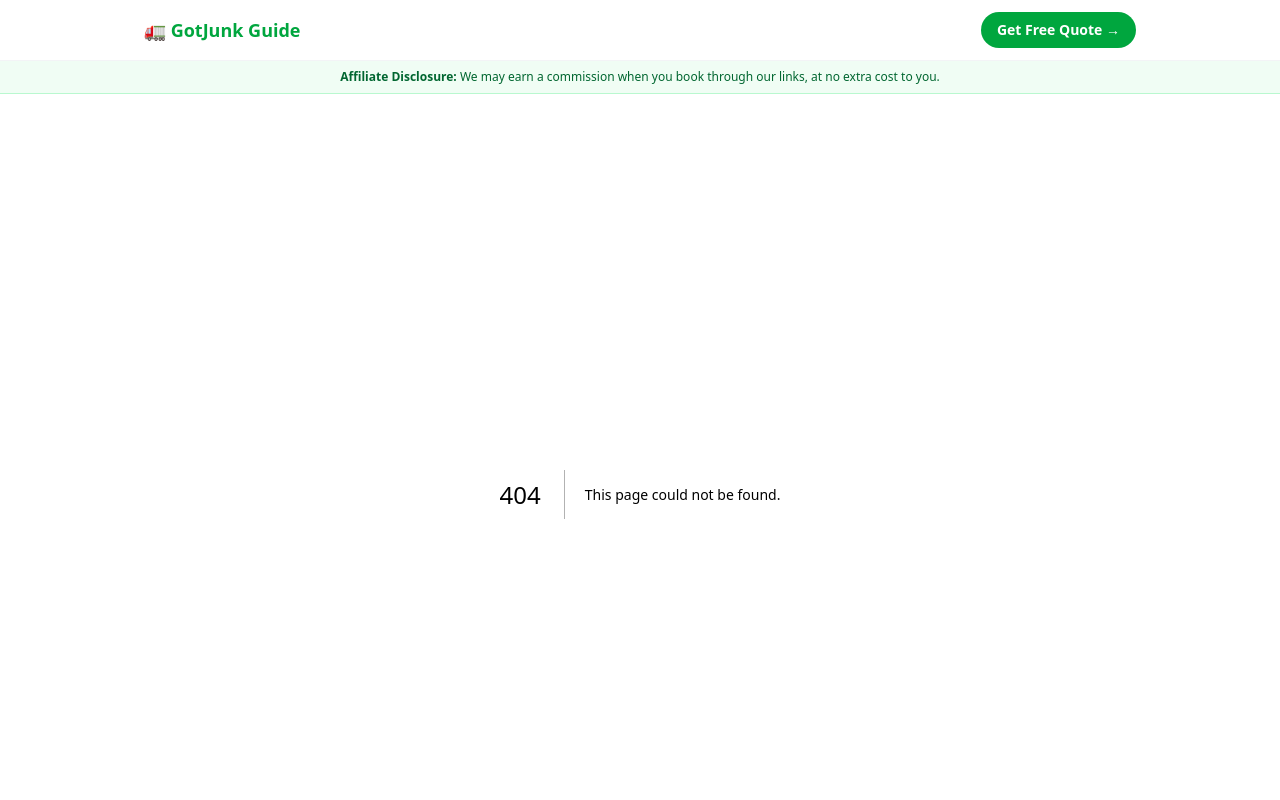
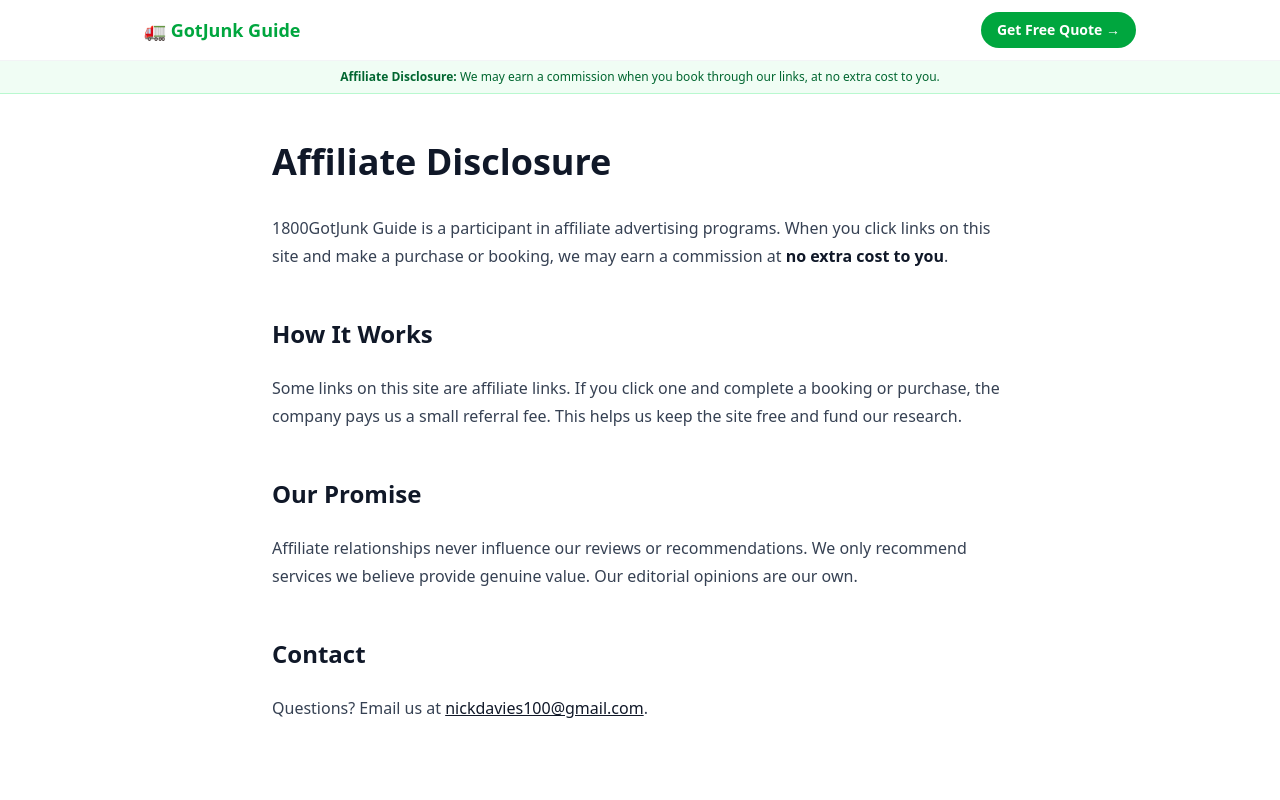
Before and after one commit to p32nicky/1800gotjunkguide, a Next.js app: page /affiliate-disclosure in a window 1280 px wide. Before the commit this address had no page. Shown: the top 800 px of the page. Built offline with nearby package versions, Linux system fonts and the light colour scheme.

Commit message:
Add affiliate disclosure and privacy policy pages

```diff
--- /dev/null
+++ b/app/affiliate-disclosure/page.tsx
@@ -0,0 +1,27 @@
+import type { Metadata } from "next";
+
+export const metadata: Metadata = {
+  title: "Affiliate Disclosure",
+  description: "Affiliate disclosure for 1800GotJunk Guide.",
+};
+
+export default function AffiliatDisclosure() {
+  return (
+    <div className="max-w-3xl mx-auto px-4 py-12 prose prose-gray">
+      <h1>Affiliate Disclosure</h1>
+      <p>
+        1800GotJunk Guide is a participant in affiliate advertising programs. When you click links on this site and make a purchase or booking, we may earn a commission at <strong>no extra cost to you</strong>.
+      </p>
+      <h2>How It Works</h2>
+      <p>
+        Some links on this site are affiliate links. If you click one and complete a booking or purchase, the company pays us a small referral fee. This helps us keep the site free and fund our research.
+      </p>
+      <h2>Our Promise</h2>
+      <p>
+        Affiliate relationships never influence our reviews or recommendations. We only recommend services we believe provide genuine value. Our editorial opinions are our own.
+      </p>
+      <h2>Contact</h2>
+      <p>Questions? Email us at <a href="mailto:nickdavies100@gmail.com">nickdavies100@gmail.com</a>.</p>
+    </div>
+  );
+}
--- /dev/null
+++ b/app/privacy-policy/page.tsx
@@ -0,0 +1,30 @@
+import type { Metadata } from "next";
+
+export const metadata: Metadata = {
+  title: "Privacy Policy",
+  description: "Privacy policy for 1800GotJunk Guide.",
+};
+
+export default function PrivacyPolicy() {
+  return (
+    <div className="max-w-3xl mx-auto px-4 py-12 prose prose-gray">
+      <h1>Privacy Policy</h1>
+      <p>Last updated: May 2026</p>
+
+      <h2>Information We Collect</h2>
+      <p>We use Google Analytics to collect anonymous usage data (pages visited, time on site, general location). No personally identifiable information is collected unless you contact us directly.</p>
+
+      <h2>Cookies</h2>
+      <p>Google Analytics uses cookies to track site usage. You can disable cookies in your browser settings at any time.</p>
+
+      <h2>Third-Party Links</h2>
+      <p>This site contains links to third-party websites including affiliate partners. We are not responsible for their privacy practices. Please review their policies before making a purchase.</p>
+
+      <h2>Affiliate Tracking</h2>
+      <p>When you click affiliate links, our partner companies may set cookies to track referrals. See our <a href="/affiliate-disclosure">Affiliate Disclosure</a> for more details.</p>
+
+      <h2>Contact</h2>
+      <p>For privacy questions, email <a href="mailto:nickdavies100@gmail.com">nickdavies100@gmail.com</a>.</p>
+    </div>
+  );
+}
```
